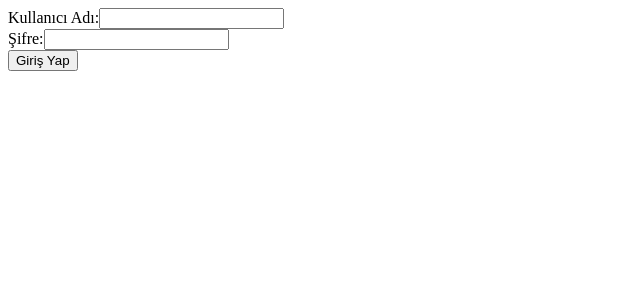
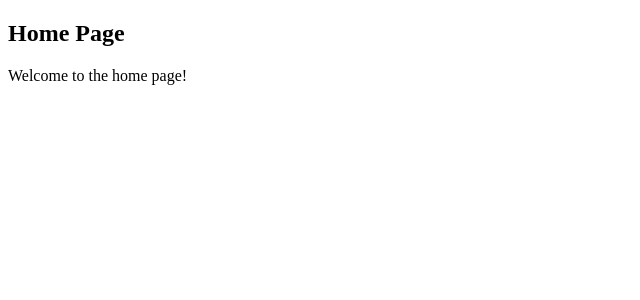
Before and after one commit to burakcankrpnr/OvenClick_frontend, a React (Create React App) app: page /home in a window 1280 px wide. Before the commit this address led to /login. Shown: the top 300 px of the page, without its empty margins (0-640 px from the left). Built offline with nearby package versions, Linux system fonts and the light colour scheme; sample sign-in values are in the browser's storage.

Commit message:
react_project_1

```diff
--- a/src/App.js
+++ b/src/App.js
@@ -1,15 +1,18 @@
 import React, { useState, useEffect } from "react";
 import {
+  BrowserRouter as Router,
+  Route,
   Routes,
-  Route,
-  BrowserRouter as Router,
   Navigate,
 } from "react-router-dom";
 import Login from "./components/Login";
 import Home from "./components/Home";
+import Machines from "./components/Machines";
+import Users from "./components/Users";
+import ProtectedRoute from "./components/ProtectedRoutes";
 
 function App() {
-  const [token, setToken] = useState(null);
+  const [token, setToken] = useState(localStorage.getItem("token") || "");
 
   useEffect(() => {
     const storedToken = localStorage.getItem("token");
@@ -21,12 +24,27 @@ function App() {
   return (
     <Router>
       <Routes>
+        <Route path="/" element={<Navigate to="/login" />} />
         <Route path="/login" element={<Login setToken={setToken} />} />
         <Route
           path="/home"
-          element={token ? <Home /> : <Navigate to="/login" />}
+          element={<ProtectedRoute element={<Home />} token={token} />}
         />
-        {/* Diğer rotalar */}
+        <Route
+          path="/machines"
+          element={
+            <ProtectedRoute
+              element={<Machines token={token} />}
+              token={token}
+            />
+          }
+        />
+        <Route
+          path="/users"
+          element={
+            <ProtectedRoute element={<Users token={token} />} token={token} />
+          }
+        />
       </Routes>
     </Router>
   );
--- a/src/components/Home.js
+++ b/src/components/Home.js
@@ -3,8 +3,8 @@ import React from "react";
 function Home() {
   return (
     <div>
-      <h1>Ana Sayfa</h1>
-      <p>Hoş geldiniz!</p>
+      <h2>Home Page</h2>
+      <p>Welcome to the home page!</p>
     </div>
   );
 }
--- a/src/components/Login.js
+++ b/src/components/Login.js
@@ -25,7 +25,7 @@ function Login({ setToken }) {
       if (response.data.token) {
         setToken(response.data.token);
         localStorage.setItem("token", response.data.token);
-        navigate("/home");
+        navigate("/home"); // Başarılı giriş sonrası home sayfasına yönlendirme
       } else {
         console.error("Token alınamadı");
       }
--- a/src/components/ProtectedRoutes.jsx
+++ b/src/components/ProtectedRoutes.jsx
@@ -1,11 +1,8 @@
 import React from 'react';
 import { Navigate } from 'react-router-dom';
 
-const ProtectedRoute = ({ token, children }) => {
-  if (!token) {
-    return <Navigate to="/login" replace />;
-  }
-  return children;
-};
+function ProtectedRoute({ element, token }) {
+  return token ? element : <Navigate to="/login" />;
+}
 
 export default ProtectedRoute;
```
Also changed, not shown: src/components/AuthContext.js (added, +17 -0 lines).
